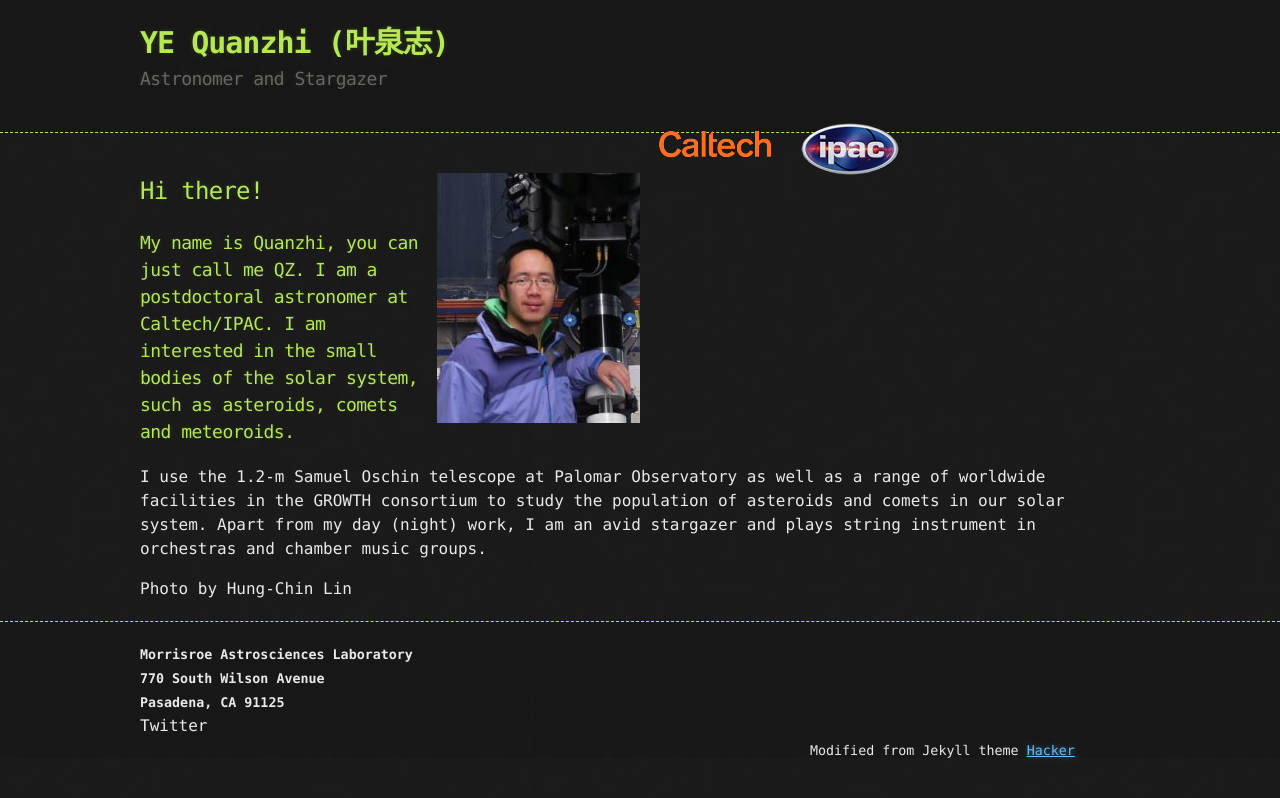
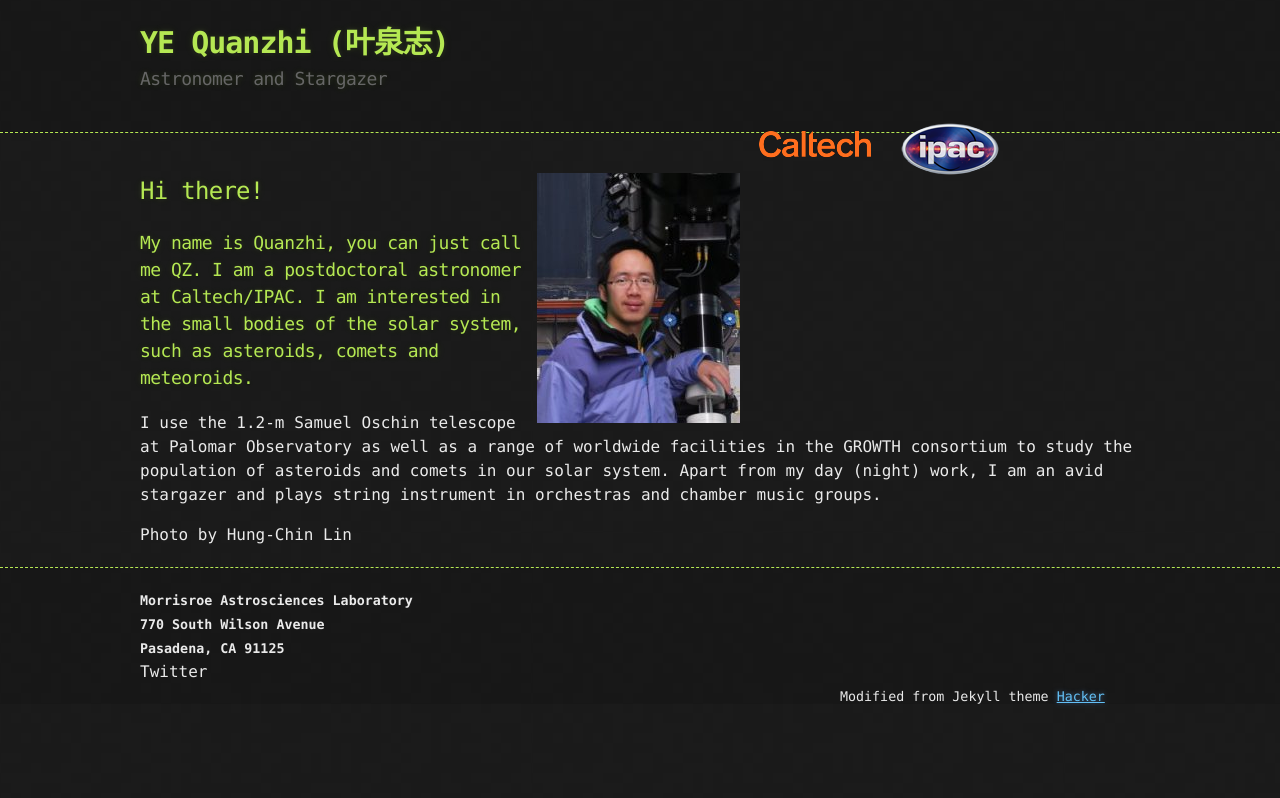
Before and after one commit to Yeqzids/Yeqzids.GitHub.io, a Jekyll site: the page built from index.md, in a window 1280 px wide. Shown: the top 798 px of the page. Built offline with Jekyll 4.4.1, drawn with Linux system fonts in a browser that asks for light colours.

Commit message:
revised header style

```diff
--- a/_sass/jekyll-theme-hacker.scss
+++ b/_sass/jekyll-theme-hacker.scss
@@ -31,9 +31,8 @@
 }
 
 .subcontainer_header_logo {
-  width: 50%;
+  width: 40%;
   float: right;
-  align: right;
 }
 
 section {
@@ -50,18 +49,18 @@
 }
 
 .subcontainer_footer_left {
-  width: 33%;
+  width: 30%;
   float: left;
 }
 
 .subcontainer_footer_middle {
-  width: 33%;
+  width: 30%;
   float: middle;
   align: middle;
 }
 
 .subcontainer_footer_right {
-  width: 33%;
+  width: 30%;
   float: right;
   align: right;
 }
```
